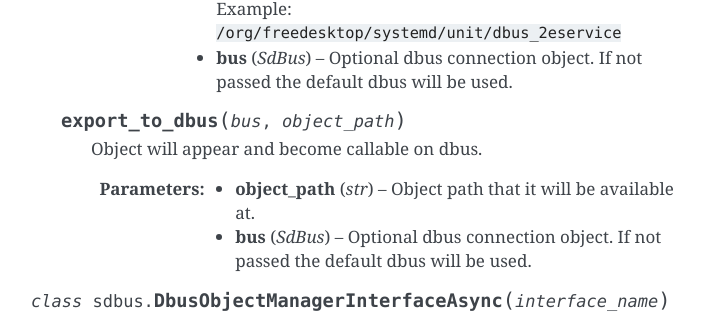
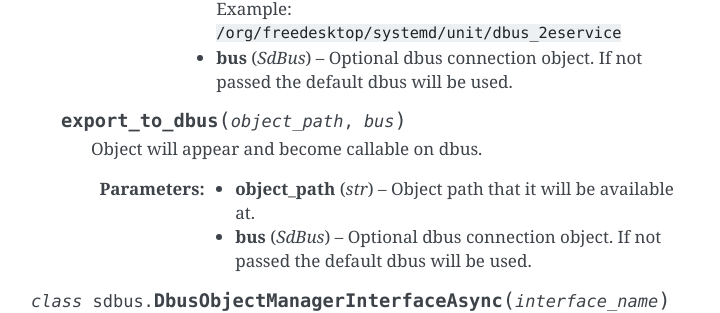
Before and after one commit to python-sdbus/python-sdbus, a Sphinx documentation site: the page built from docs/asyncio_api.rst, in a window 1280 px wide and 900 px high, scrolled down 1841 px. Shown: the part 149-462 px from the top of the window, without its empty margins (389-1109 px from the left). Built offline with Sphinx 7.4.7, drawn with Linux system fonts in a browser that asks for light colours.

```diff
--- a/docs/asyncio_api.rst
+++ b/docs/asyncio_api.rst
@@ -107,7 +107,7 @@ Classes
             Optional dbus connection object.
             If not passed the default dbus will be used.
 
-    .. py:method:: export_to_dbus(bus, object_path)
+    .. py:method:: export_to_dbus(object_path, bus)
 
         Object will appear and become callable on dbus.
 
```
